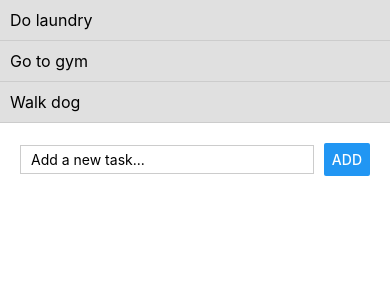
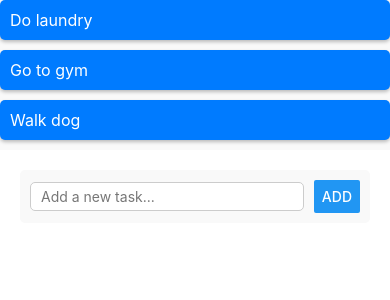
Before and after one commit to Achac04/Lab-Assignment-6-Data-Fetching, a React Native app: screen / in a window 390 px wide. Shown: the top 300 px of the page. Built offline with nearby package versions, Linux system fonts and the light colour scheme.

Commit message:
Uploading Lab 4

```diff
--- a/App.jsx
+++ b/App.jsx
@@ -5,21 +5,25 @@
  */
 
 import React from 'react';
-import {SafeAreaView} from 'react-native';
+import { SafeAreaView } from 'react-native';
 import TodoList from './ToDoList';
 import ToDoForm from './ToDoForm';
 
 function App() {
-  const [tasks] = React.useState([
+  const [tasks, setTasks] = React.useState([
     'Do laundry',
     'Go to gym',
     'Walk dog',
   ]);
 
+  const addTask = (taskText) => {
+    setTasks([...tasks, taskText]);
+  };
+
   return (
     <SafeAreaView>
       <TodoList tasks={tasks} />
-      <ToDoForm />
+      <ToDoForm addTask={addTask} />
     </SafeAreaView>
   );
 }
--- a/ToDoForm.jsx
+++ b/ToDoForm.jsx
@@ -1,11 +1,28 @@
 import React from 'react';
-import {StyleSheet, View, TextInput, Button} from 'react-native';
+import {StyleSheet, View, TextInput, Button, Platform} from 'react-native';
 
-const ToDoForm = () => {
+const ToDoForm = ({ addTask }) => {
+  const [taskText, setTaskText] = React.useState('');
+
+  const handleAddTask = () => {
+    if (taskText.trim() === '') {
+      return;
+    }
+
+    addTask(taskText);
+    setTaskText('');
+  };
+
   return (
     <View style={styles.form}>
-      <TextInput style={styles.input} placeholder="Add a new task..." />
-      <Button title="Add" />
+      <TextInput
+      style={styles.input}
+      placeholder="Add a new task..."
+      onChangeText={(text) => setTaskText(text)}
+      value={taskText}
+      placeholderTextColor="#777"
+      />
+      <Button title="Add" onPress={handleAddTask} />
     </View>
   );
 };
@@ -15,8 +32,22 @@ const styles = StyleSheet.create({
     flexDirection: 'row',
     justifyContent: 'space-between',
     alignItems: 'center',
+    backgroundColor: '#f9f9f9',
+    padding: 10,
     marginHorizontal: 20,
     marginTop: 20,
+    borderRadius: 5,
+    ...Platform.select({
+      ios: {
+        shadowColor: '#000',
+        shadowOffset: { width: 0, height: 2 },
+        shadowOpacity: 0.25,
+        shadowRadius: 3.84,
+      },
+      android: {
+        elevation: 5,
+      },
+    }),
   },
   input: {
     flex: 1,
@@ -25,6 +56,9 @@ const styles = StyleSheet.create({
     paddingHorizontal: 10,
     paddingVertical: 5,
     marginRight: 10,
+    borderRadius: 5,
+    backgroundColor: '#fff',
+    color: '#333',
   },
 });
 
--- a/ToDoList.jsx
+++ b/ToDoList.jsx
@@ -1,9 +1,9 @@
 import React from 'react';
 import {StyleSheet, Pressable, View, Text, ScrollView} from 'react-native';
 
-function ToDoList ({tasks}){
+function ToDoList({ tasks }) {
   return (
-    <ScrollView>
+    <ScrollView contentContainerStyle={styles.container}>
       {tasks.map((task, index) => (
         <Pressable key={index}>
           <View style={[styles.task, styles.completed]}>
@@ -16,16 +16,25 @@ function ToDoList ({tasks}){
 }
 
 const styles = StyleSheet.create({
+  container: {
+    flexGrow: 1,
+    pading: 20,
+    backgroundColor: '#f9f9f9',
+  },
   task: {
     padding: 10,
-    borderBottomWidth: 1,
-    borderColor: '#ccc',
-  },
-  completed: {
-    backgroundColor: '#e0e0e0',
+    borderRadius: 5,
+    backgroundColor: '#007bff',
+    marginBottom: 10,
+    shadowColor: '#000',
+    shadowOffset: { width: 0, height: 2 },
+    shadowOpacity: 0.25,
+    shadowRadius: 3.84,
+    elevation: 5,
   },
   taskText: {
     fontSize: 16,
+    color: '#fff',
   },
 });
 
```
